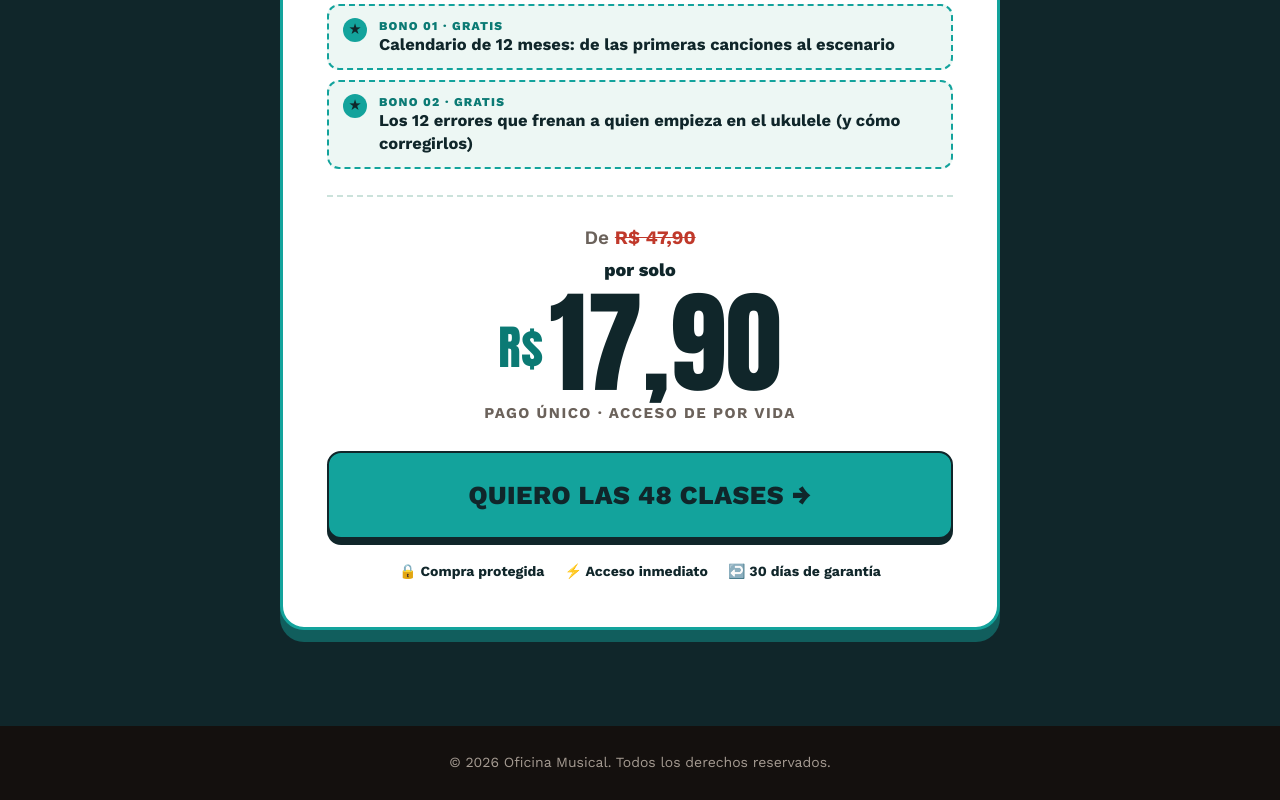
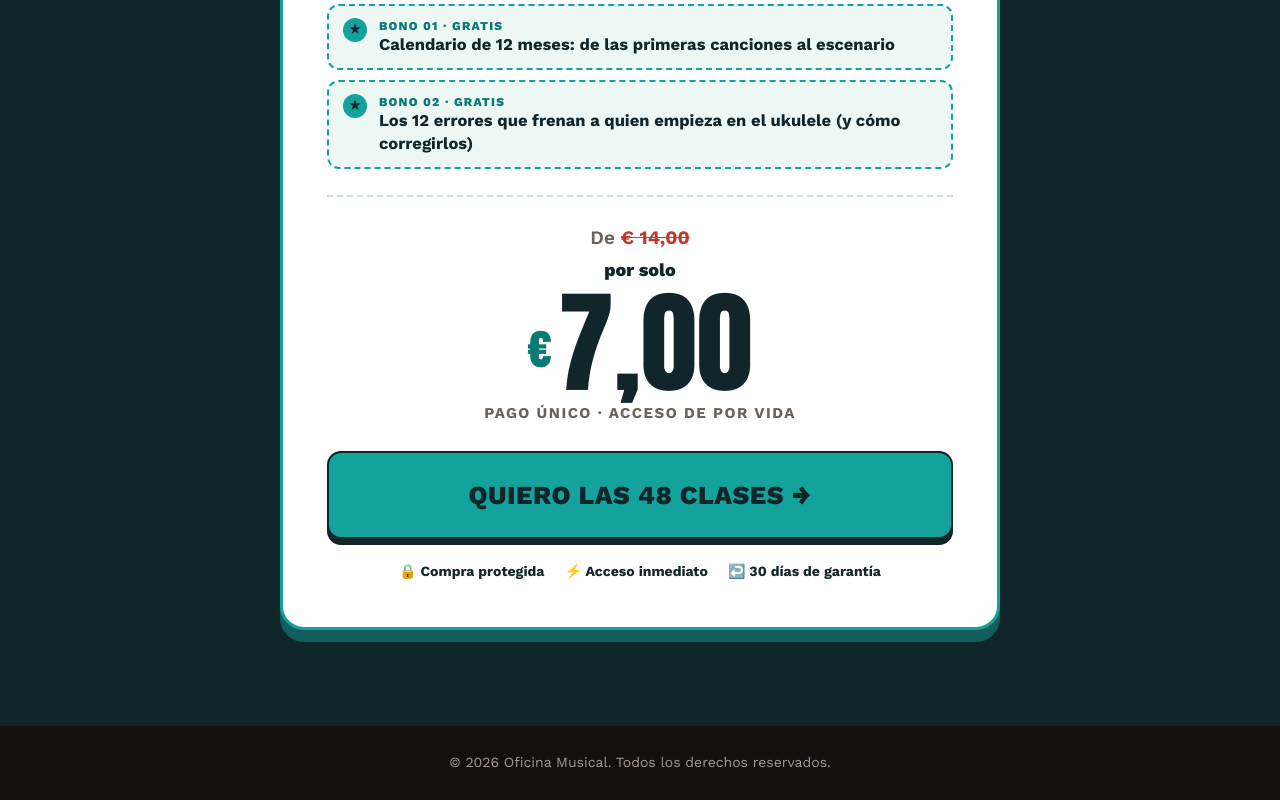
Before and after one commit to wallaceflores33-ops/48-clases-de-ukulele, a plain HTML site: page index.html in a window 1280 px wide. Shown: the part 6445-7245 px from the top of the page. Drawn offline with nearby package versions, Linux system fonts and the light colour scheme.

Commit message:
Set price to €7
Co-Authored-By: Claude Sonnet 4.6 <noreply@anthropic.com>
Claude-Session: https://claude.ai/code/session_015DTFvmztnGDNMiwaYGu1V7

```diff
--- a/index.html
+++ b/index.html
@@ -341,9 +341,9 @@ fbq('track','PageView');
 <li class="bn"><span class="chk">★</span><span><span class="tg">BONO 02 · GRATIS</span>Los 12 errores que frenan a quien empieza en el ukulele (y cómo corregirlos)</span></li>
 </ul>
 <div class="price">
-<div class="de">De <s>R$ 47,90</s></div>
+<div class="de">De <s>€ 14,00</s></div>
 <div class="por">por solo</div>
-<div class="val"><small>R$</small>17,90</div>
+<div class="val"><small>€</small>7,00</div>
 <div class="once">pago único · acceso de por vida</div>
 </div>
 <a class="btn" href="https://pay.hotmart.com/R108645268M?off=gxmnxi80" id="buy">QUIERO LAS 48 CLASES →</a>
```
